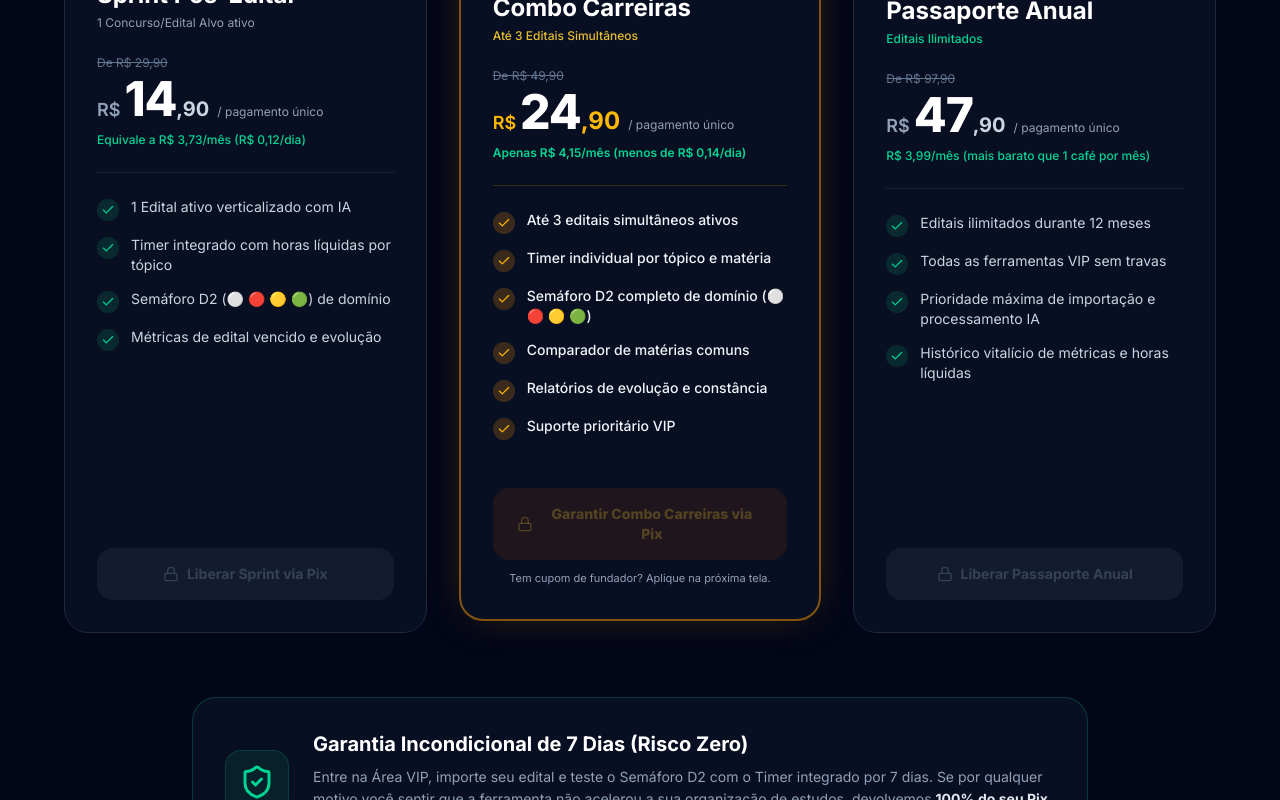
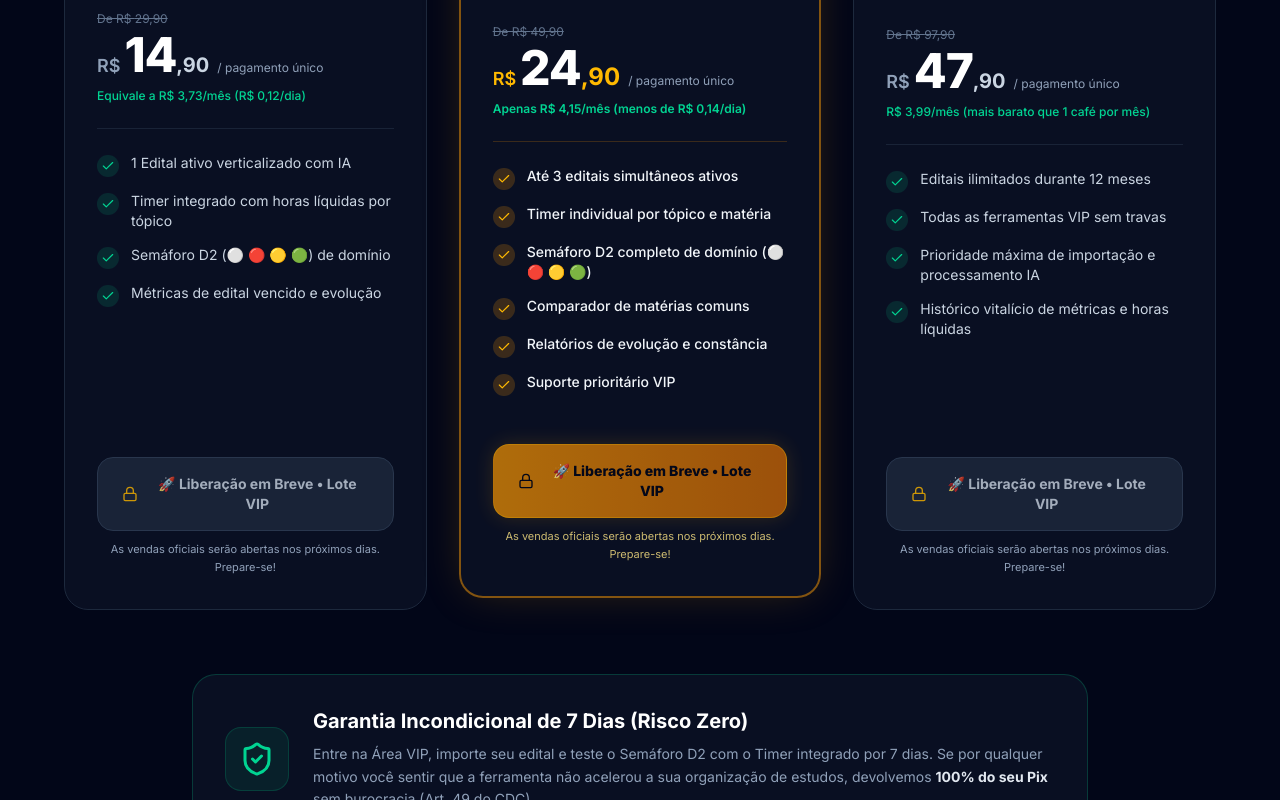
Before and after one commit to timerdoconcurseiro-hash/timer-do-concurseiro, a Next.js app: page /pricing in a window 1280 px wide. Shown: the part 572-1372 px from the top of the page. Built offline with nearby package versions, Linux system fonts and the light colour scheme.

Commit message:
chore(pricing): temporarily lock purchase buttons in pre-launch mode

```diff
--- a/app/api/checkout/pix/route.ts
+++ b/app/api/checkout/pix/route.ts
@@ -49,6 +49,20 @@ function todayDateString(): string {
 
 export async function POST(request: Request) {
   try {
+    // Bloqueio de segurança em modo pré-lançamento
+    const salesOpen =
+      process.env.NEXT_PUBLIC_SALES_OPEN === "true" &&
+      process.env.SALES_PRELAUNCH_LOCK === "false";
+    if (!salesOpen) {
+      return NextResponse.json(
+        {
+          error:
+            "🚀 Liberação em Breve! As vendas oficiais do Lote VIP serão abertas nos próximos dias. Prepare-se!",
+        },
+        { status: 403 },
+      );
+    }
+
     if (!isAsaasConfigured()) {
       return NextResponse.json(
         {
--- a/components/billing/PricingSection.tsx
+++ b/components/billing/PricingSection.tsx
@@ -1,8 +1,7 @@
 "use client";
 
-import React, { useEffect, useState } from "react";
+import React from "react";
 import Link from "next/link";
-import { useSearchParams } from "next/navigation";
 import {
   Check,
   Zap,
@@ -12,12 +11,9 @@ import {
   Award,
   ArrowLeft,
   Lock,
-  QrCode,
   HelpCircle,
 } from "lucide-react";
-import { createClient } from "@/lib/supabase/client";
-import { isPlanCode, PLAN_CATALOG, type PlanCode } from "@/lib/plans";
-import { PixCheckoutModal } from "@/components/billing/PixCheckoutModal";
+import { PLAN_CATALOG } from "@/lib/plans";
 import { VerifyPaymentButton } from "@/components/dashboard/VerifyPaymentButton";
 
 interface PricingSectionProps {
@@ -53,53 +49,6 @@ function splitPriceParts(value: number): { reais: string; centavos: string } {
 }
 
 export function PricingSection({ showBackLink = true }: PricingSectionProps) {
-  const searchParams = useSearchParams();
-  const [selectedPlan, setSelectedPlan] = useState<PlanCode | null>(null);
-  const [initialCoupon, setInitialCoupon] = useState<string>("");
-
-  const salesOpen = process.env.NEXT_PUBLIC_SALES_OPEN !== "false";
-
-  // Permite abrir automaticamente via /pricing?plan=combo&coupon=LANCAMENTO ou /checkout?plan=combo
-  useEffect(() => {
-    const planParam = searchParams.get("plan");
-    const couponParam = searchParams.get("coupon");
-    if (isPlanCode(planParam) && salesOpen) {
-      const timer = setTimeout(() => {
-        if (couponParam) setInitialCoupon(couponParam.toUpperCase());
-        setSelectedPlan(planParam);
-      }, 0);
-      return () => clearTimeout(timer);
-    }
-  }, [searchParams, salesOpen]);
-
-  const handleSelectPlan = async (plan: PlanCode) => {
-    if (!salesOpen) return;
-
-    const supabase = createClient();
-    const {
-      data: { session },
-    } = await supabase.auth.getSession();
-
-    if (!session) {
-      const redirectUrl = new URL("/pricing", window.location.origin);
-      redirectUrl.searchParams.set("plan", plan);
-      const couponParam = searchParams.get("coupon");
-      if (couponParam) {
-        redirectUrl.searchParams.set("coupon", couponParam);
-      }
-
-      await supabase.auth.signInWithOAuth({
-        provider: "google",
-        options: {
-          redirectTo: redirectUrl.toString(),
-        },
-      });
-      return;
-    }
-
-    setSelectedPlan(plan);
-  };
-
   const sprint = PLAN_CATALOG.sprint;
   const combo = PLAN_CATALOG.combo;
   const anual = PLAN_CATALOG.anual;
@@ -135,12 +84,6 @@ export function PricingSection({ showBackLink = true }: PricingSectionProps) {
             </span>
           </h1>
 
-          {!salesOpen && (
-            <p className="text-amber-400 text-base font-medium">
-              Conheça nossos planos — abertura de vagas em breve!
-            </p>
-          )}
-
           <p className="text-slate-400 text-sm sm:text-base leading-relaxed">
             Verticalize qualquer edital com Inteligência Artificial, controle seu nível de
             domínio no <strong className="text-slate-200">Semáforo D2 (⚪ 🔴 🟡 🟢)</strong> e
@@ -151,7 +94,7 @@ export function PricingSection({ showBackLink = true }: PricingSectionProps) {
         {/* Grid de Planos */}
         <div className="grid grid-cols-1 lg:grid-cols-3 gap-8 items-stretch">
           {/* PLANO 1: SPRINT PÓS-EDITAL */}
-          <div className="bg-slate-900/60 border border-slate-800 hover:border-slate-700 rounded-3xl p-7 sm:p-8 flex flex-col justify-between backdrop-blur-sm transition-all">
+          <div className="bg-slate-900/60 border border-slate-800 rounded-3xl p-7 sm:p-8 flex flex-col justify-between backdrop-blur-sm transition-all">
             <div>
               <div className="flex items-center justify-between gap-2">
                 <span className="inline-flex items-center gap-1.5 text-xs font-bold uppercase tracking-wider text-emerald-400">
@@ -200,20 +143,18 @@ export function PricingSection({ showBackLink = true }: PricingSectionProps) {
               </ul>
             </div>
 
-            <div className="mt-8 pt-4">
+            <div className="mt-8 pt-4 space-y-2.5">
               <button
                 type="button"
-                onClick={() => handleSelectPlan("sprint")}
-                disabled={!salesOpen}
-                className={`w-full py-4 px-6 rounded-2xl font-bold text-sm flex items-center justify-center gap-2 transition-all cursor-pointer ${
-                  !salesOpen
-                    ? "bg-slate-800 text-slate-500 opacity-50 cursor-not-allowed"
-                    : "bg-slate-800 hover:bg-emerald-500 hover:text-slate-950 text-white border border-slate-700 hover:border-emerald-400"
-                }`}
+                disabled
+                className="w-full py-4 px-6 rounded-2xl font-bold text-sm flex items-center justify-center gap-2 opacity-80 bg-slate-800 text-slate-300 border border-slate-700 cursor-not-allowed select-none"
               >
-                {!salesOpen ? <Lock size={16} /> : <QrCode size={16} />}
-                Liberar Sprint via Pix
+                <Lock size={16} className="text-amber-400 shrink-0" />
+                <span>🚀 Liberação em Breve • Lote VIP</span>
               </button>
+              <p className="text-center text-[11px] text-slate-400 leading-relaxed">
+                As vendas oficiais serão abertas nos próximos dias. Prepare-se!
+              </p>
             </div>
           </div>
 
@@ -283,25 +224,20 @@ export function PricingSection({ showBackLink = true }: PricingSectionProps) {
             <div className="mt-8 pt-4 space-y-2.5">
               <button
                 type="button"
-                onClick={() => handleSelectPlan("combo")}
-                disabled={!salesOpen}
-                className={`w-full py-4 px-6 rounded-2xl font-extrabold text-sm flex items-center justify-center gap-2 transition-all cursor-pointer ${
-                  !salesOpen
-                    ? "bg-amber-900/40 text-amber-300/50 opacity-50 cursor-not-allowed"
-                    : "bg-gradient-to-r from-amber-500 to-amber-600 hover:from-amber-400 hover:to-amber-500 text-slate-950 shadow-[0_0_25px_rgba(245,158,11,0.35)] hover:scale-[1.02]"
-                }`}
+                disabled
+                className="w-full py-4 px-6 rounded-2xl font-extrabold text-sm flex items-center justify-center gap-2 opacity-85 bg-gradient-to-r from-amber-500/80 to-amber-600/80 text-slate-950 border border-amber-400/40 shadow-[0_0_20px_rgba(245,158,11,0.2)] cursor-not-allowed select-none"
               >
-                {!salesOpen ? <Lock size={16} /> : <QrCode size={18} />}
-                Garantir Combo Carreiras via Pix
+                <Lock size={16} className="text-slate-950 shrink-0" />
+                <span>🚀 Liberação em Breve • Lote VIP</span>
               </button>
-              <p className="text-center text-[11px] text-slate-400">
-                Tem cupom de fundador? Aplique na próxima tela.
+              <p className="text-center text-[11px] text-amber-200/80 leading-relaxed">
+                As vendas oficiais serão abertas nos próximos dias. Prepare-se!
               </p>
             </div>
           </div>
 
           {/* PLANO 3: PASSAPORTE ANUAL */}
-          <div className="bg-slate-900/60 border border-slate-800 hover:border-slate-700 rounded-3xl p-7 sm:p-8 flex flex-col justify-between backdrop-blur-sm transition-all">
+          <div className="bg-slate-900/60 border border-slate-800 rounded-3xl p-7 sm:p-8 flex flex-col justify-between backdrop-blur-sm transition-all">
             <div>
               <div className="flex items-center justify-between gap-2">
                 <span className="inline-flex items-center gap-1.5 text-xs font-bold uppercase tracking-wider text-emerald-400">
@@ -352,20 +288,18 @@ export function PricingSection({ showBackLink = true }: PricingSectionProps) {
               </ul>
             </div>
 
-            <div className="mt-8 pt-4">
+            <div className="mt-8 pt-4 space-y-2.5">
               <button
                 type="button"
-                onClick={() => handleSelectPlan("anual")}
-                disabled={!salesOpen}
-                className={`w-full py-4 px-6 rounded-2xl font-bold text-sm flex items-center justify-center gap-2 transition-all cursor-pointer ${
-                  !salesOpen
-                    ? "bg-slate-800 text-slate-500 opacity-50 cursor-not-allowed"
-                    : "bg-slate-800 hover:bg-emerald-500 hover:text-slate-950 text-white border border-slate-700 hover:border-emerald-400"
-                }`}
+                disabled
+                className="w-full py-4 px-6 rounded-2xl font-bold text-sm flex items-center justify-center gap-2 opacity-80 bg-slate-800 text-slate-300 border border-slate-700 cursor-not-allowed select-none"
               >
-                {!salesOpen ? <Lock size={16} /> : <QrCode size={16} />}
-                Liberar Passaporte Anual
+                <Lock size={16} className="text-amber-400 shrink-0" />
+                <span>🚀 Liberação em Breve • Lote VIP</span>
               </button>
+              <p className="text-center text-[11px] text-slate-400 leading-relaxed">
+                As vendas oficiais serão abertas nos próximos dias. Prepare-se!
+              </p>
             </div>
           </div>
         </div>
@@ -423,14 +357,6 @@ export function PricingSection({ showBackLink = true }: PricingSectionProps) {
           <VerifyPaymentButton />
         </div>
       </div>
-
-      <PixCheckoutModal
-        key={`${selectedPlan ?? "closed"}:${initialCoupon}`}
-        planCode={selectedPlan}
-        initialCoupon={initialCoupon}
-        onClose={() => setSelectedPlan(null)}
-        onChangePlan={(nextPlan) => setSelectedPlan(nextPlan)}
-      />
     </section>
   );
 }
```
